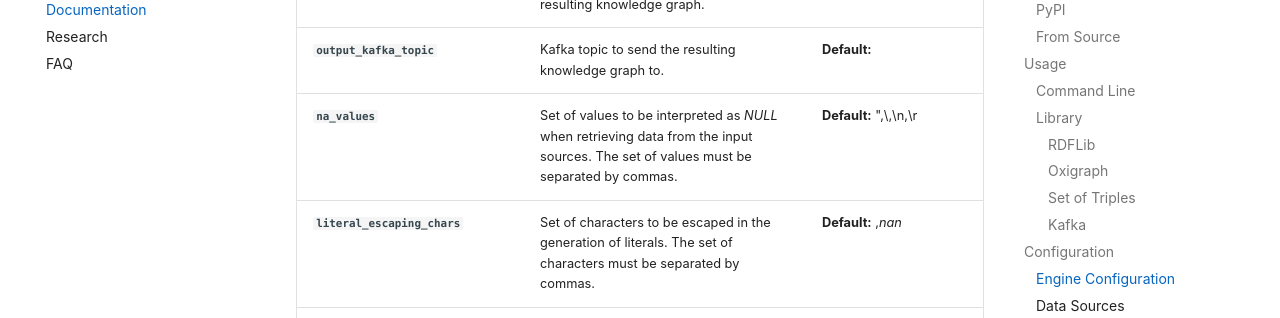
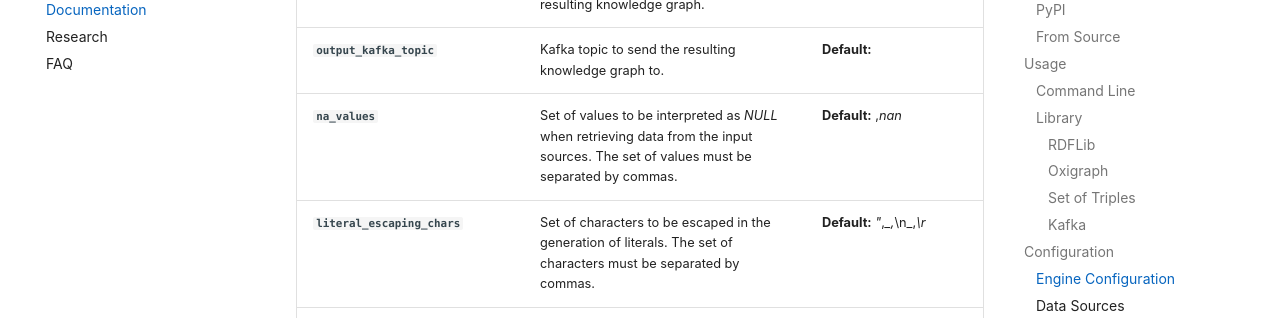
Before and after one commit to morph-kgc/morph-kgc-docs, an MkDocs documentation site: the page built from docs/documentation.md, in a window 1280 px wide and 900 px high, scrolled down 3915 px. Shown: the part 152-470 px from the top of the window. Built offline with MkDocs 1.6.1 and Material for MkDocs 9.7.7, drawn with Linux system fonts in a browser that asks for light colours; comment, search, counter and statistics services are not loaded.

```diff
--- a/docs/documentation.md
+++ b/docs/documentation.md
@@ -171,8 +171,8 @@ The execution of Morph-KGC can be **tuned** via the **`CONFIGURATION`** section
 | **`output_dir`**                        | Directory to write the resulting knowledge graph to. If it is specified, `output_file` will be ignored and multiple output files will generated, one for each mapping partition.                                                             | **Default:**                                                                                                                                                            |
 | **`output_kafka_server`**               | Kafka server address for sending the resulting knowledge graph.                                                                                                                                                                              | **Default:**                                                                                                                                                            |
 | **`output_kafka_topic`**                | Kafka topic to send the resulting knowledge graph to.                                                                                                                                                                                        | **Default:**                                                                                                                                                            |
-| **`na_values`**                         | Set of values to be interpreted as _NULL_ when retrieving data from the input sources. The set of values must be separated by commas.                                                                                                        | **Default:** ",\,\n,\r                                                                                                                                                     |
-| **`literal_escaping_chars`**                         | Set of characters to be escaped in the generation of literals. The set of characters must be separated by commas.                                                                                                        | **Default:** ,_nan_                                                                                                                                                     |
+| **`na_values`**                         | Set of values to be interpreted as _NULL_ when retrieving data from the input sources. The set of values must be separated by commas.                                                                                                        | **Default:** ,_nan_                                                                                                                                                     |
+| **`literal_escaping_chars`**                         | Set of characters to be escaped in the generation of literals. The set of characters must be separated by commas.                                                                                                        | **Default:** _"_,_\_,_\n_,_\r_                                                                                                                                                     |
 | **`output_format`**                     | RDF serialization to use for the resulting knowledge graph.                                                                                                                                                                                  | **Valid:** _[N-TRIPLES](https://www.w3.org/TR/n-triples/)_, _[N-QUADS](https://www.w3.org/TR/n-quads/)_<br>**Default:** _[N-TRIPLES](https://www.w3.org/TR/n-triples/)_ |
 | **`only_printable_chars`**              | Remove characters in the genarated RDF that are not printable.                                                                                                                                                                               | **Valid:** _yes_, _no_, _true_, _false_, _on_, _off_, _1_, _0_<br>**Default:** _no_                                                                                     |
 | **`safe_percent_encoding`**             | Set of ASCII characters that should not be percent encoded. All characters are encoded by default.                                                                                                                                           | **Example:** _:/_<br>**Default:**                                                                                                                                       |
```
